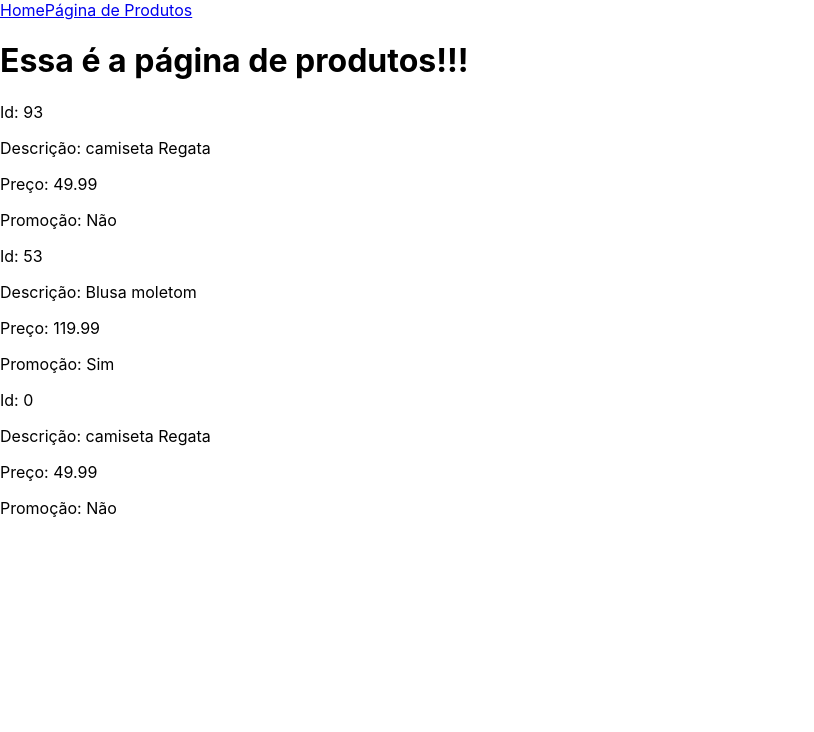
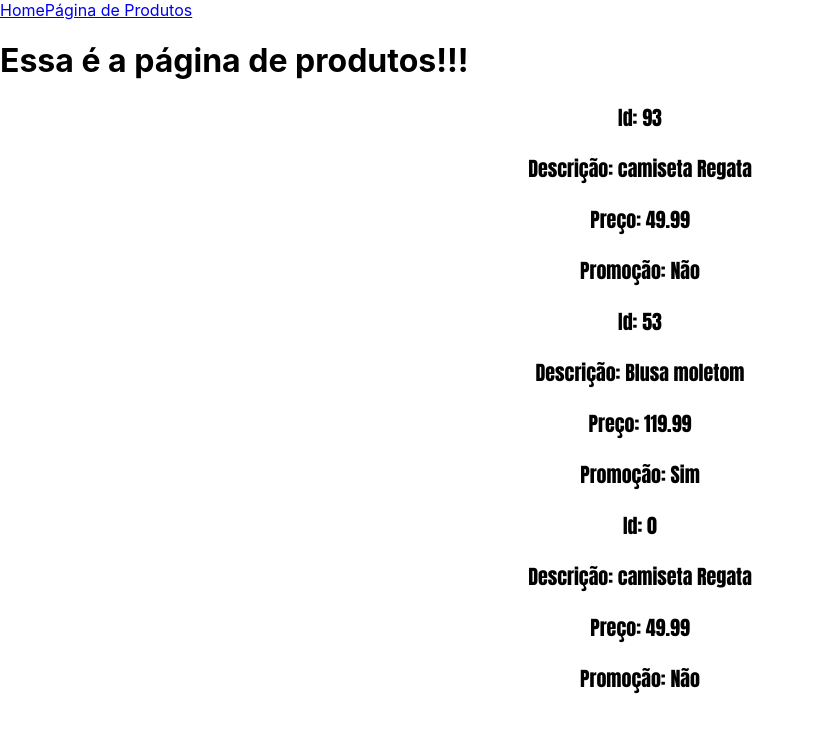
Before and after one commit to raperdigao/siteReact, a React (Create React App) app: page /ProdutosPage in a window 1280 px wide. Shown: the top 732 px of the page, without its empty margins (0-814 px from the left). Built offline with nearby package versions, Linux system fonts and the light colour scheme.

Commit message:
Finalizando projeto react js

```diff
--- a/src/Components/Pages/ProdutosPage/ProdutosPage.css
+++ b/src/Components/Pages/ProdutosPage/ProdutosPage.css
@@ -0,0 +1,6 @@
+.produtos-flex {
+    font-family: Impact, Haettenschweiler, 'Arial Narrow Bold', sans-serif;
+    font-size: 20px;
+    font-weight: bold;
+    text-align: center;
+}
--- a/src/Components/Pages/ProdutosPage/ProdutosPage.js
+++ b/src/Components/Pages/ProdutosPage/ProdutosPage.js
@@ -1,5 +1,6 @@
 import React from 'react';
 import { produtos } from '../../../Utils/Produtos';
+import './ProdutosPage.css'
 
 
 const ProdutosPage = () => {
@@ -11,7 +12,7 @@ const ProdutosPage = () => {
             {produtos.map((produtoss) => {
                 return (
                     <>
-                    <div>
+                    <div className='produtos-flex'>
 
                         <p>Id: {produtoss.idProduto}</p>
                         <p>Descrição: {produtoss.descricao}</p>
```
